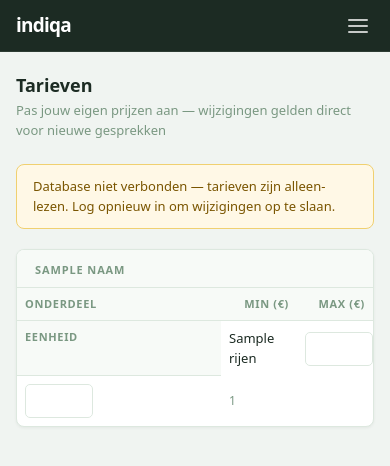
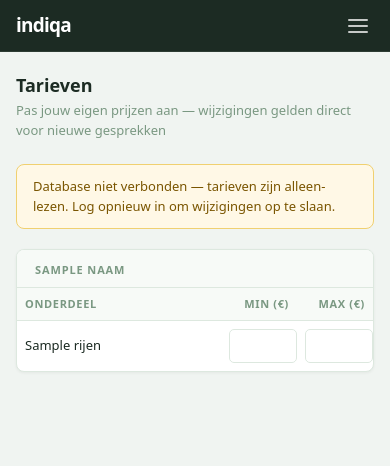
Before and after one commit to MaikVeldman/hovenier-chatbot-demo, a Flask app: template templates/admin/tarieven.html in a window 390 px wide. Shown: the top 466 px of the page. Run offline with Flask 3, Linux system fonts and the light colour scheme; the template is opened without the code that fills it: most values are stand-ins (such as "Sample title", 1, 10 or a date in 2020).

Commit message:
Fix tarieven grid op mobiel: verberg eenheid-kolom via class
nth-child werkt niet met display:contents; col-eenheid class op de
header-span + bestaande tarief-eenheid class op data-cellen hidden.

Co-Authored-By: Claude Sonnet 4.6 <noreply@anthropic.com>

```diff
--- a/templates/admin/tarieven.html
+++ b/templates/admin/tarieven.html
@@ -124,8 +124,7 @@
 
 @media (max-width: 600px) {
   .tarief-grid { grid-template-columns: 1fr 76px 76px; }
-  /* Verberg de 4e kolom (eenheid) — elke 4e direct child van het grid */
-  .tarief-grid > :nth-child(4n) { display: none; }
+  .col-eenheid, .tarief-eenheid { display: none; }
   .tarief-input { width: 68px; font-size: 16px; padding: 5px 4px; }
   .tarief-header > span, .tarief-row > * { padding: 8px 8px; }
   .save-bar { flex-wrap: wrap; gap: 10px; }
@@ -155,7 +154,7 @@
         <span>Onderdeel</span>
         <span style="text-align:right;">Min (€)</span>
         <span style="text-align:right;">Max (€)</span>
-        <span>Eenheid</span>
+        <span class="col-eenheid">Eenheid</span>
       </div>
       {% for r in cat.rijen %}
       <div class="tarief-row">
```
